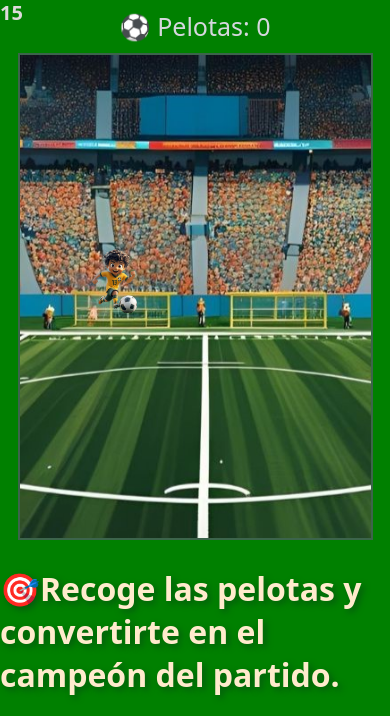
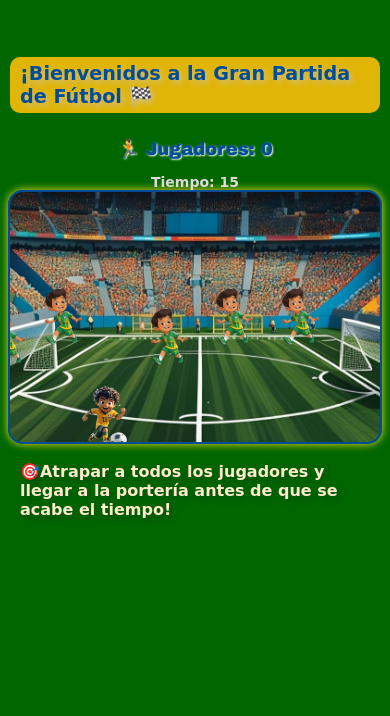
Before and after one commit to VanderleneO/juego.oop, a plain HTML site: page index.html in a window 390 px wide. Shown: the part 128-844 px from the top of the page. Drawn offline with Linux system fonts and the light colour scheme.

Commit message:
Actualizo HTML, JS, CSS y agrego imagen jugadores.png

```diff
--- a/index.html
+++ b/index.html
@@ -9,15 +9,14 @@
 </head>
 
 <body>
-    <h1>¡Bienvenido a la Gran Partida de Fútbol!</h1>
-    <div id="puntos"> &#9917 Pelotas: 0</div>
-    <div id="tiempo"> &#9201; Tiempo: 20</div>
+    <h1>¡Bienvenidos a la Gran Partida de Fútbol &#127937;</h1>
+    <div id="puntos"> &#127939; Jugadores: 0</div>
+    <div id="tiempo"> &#128336; Tiempo: 20</div>
     <div id="game-container"></div>
-    <h2>🎯Recoge las pelotas y convertirte en el campeón del partido.</h2>
+    <h2>🎯Atrapar a todos los jugadores y llegar a la portería antes de que se acabe el tiempo!</h2>
     </div>
     </div>
     <audio id="musica-fondo" src="musica1.mpeg" autoplay loop></audio>
-    <audio id="sonido-gol" src="goal.mp3" preload="auto"></audio>
     <script type="module" src="main.js"></script>
 </body>
 
--- a/main.js
+++ b/main.js
@@ -1,38 +1,193 @@
+// HERENCIA//
+class ObjetoJuego {
+  constructor(container, x, y, width, height) {
+    this.container = container;
+    this.x = x;
+    this.y = y;
+    this.width = width;
+    this.height = height;
+
+    this.element = document.createElement("div");
+    this.element.style.position = "absolute";
+    this.element.style.width = `${this.width}px`;
+    this.element.style.height = `${this.height}px`;
+    this.container.appendChild(this.element);
+
+    this.actualizarPosicion();
+  }
+
+  actualizarPosicion() {
+    this.element.style.left = `${this.x}px`;
+    this.element.style.top = `${this.y}px`;
+  }
+
+  mover() {}
+
+  colisionaCon(objeto) {
+    return (
+      this.x < objeto.x + objeto.width &&
+      this.x + this.width > objeto.x &&
+      this.y < objeto.y + objeto.height &&
+      this.y + this.height > objeto.y
+    );
+  }
+}
+
+class Personaje extends ObjetoJuego {
+  constructor(container, imgSrc, x, y) {
+    super(container, x, y, 70, 80);
+
+    this.velocidad = 10;
+    this.saltando = false;
+    this.direccion = "derecha";
+
+    this.img = document.createElement("img");
+    this.img.src = imgSrc;
+    this.img.style.width = "100%";
+    this.img.style.height = "100%";
+    this.img.style.objectFit = "contain";
+    this.img.style.objectPosition = "bottom";
+    this.img.style.transition = "transform 0.2s ease";
+    this.element.appendChild(this.img);
+  }
+
+  mover(evento) {
+    const contRect = this.container.getBoundingClientRect();
+
+    if (evento.key === "ArrowRight") {
+      this.x += this.velocidad;
+      const maxX = contRect.width - this.width;
+      if (this.x > maxX) this.x = maxX;
+
+      this.direccion = "derecha";
+      this.img.style.transform = "scaleX(1)";
+    } else if (evento.key === "ArrowLeft") {
+      this.x -= this.velocidad;
+      if (this.x < 0) this.x = 0;
+
+      this.direccion = "izquierda";
+      this.img.style.transform = "scaleX(-1)";
+    } else if (evento.key === "ArrowUp" && !this.saltando) {
+      this.saltar();
+    } else if (evento.key === "ArrowDown") {
+      this.agacharse();
+    }
+
+    this.actualizarPosicion();
+  }
+
+  saltar() {
+    this.saltando = true;
+
+    const alturaMaxima = Math.max(this.y - 120, 0);
+    const salto = setInterval(() => {
+      if (this.y > alturaMaxima) {
+        this.y -= 8;
+      } else {
+        clearInterval(salto);
+        this.caer();
+      }
+      this.actualizarPosicion();
+    }, 20);
+  }
+
+caer() {
+  const suelo = 190; // Altura Y del suelo donde el personaje debe aterrizar
+
+  const gravedad = setInterval(() => {
+    if (this.y + 8 >= suelo) {
+      this.y = suelo;
+      clearInterval(gravedad);
+      this.saltando = false;
+    } else {
+      this.y += 8;
+    }
+    this.actualizarPosicion();
+  }, 20);
+}
+
+
+  agacharse() {
+    this.element.style.transform = "scaleY(0.6)";
+    setTimeout(() => {
+      this.element.style.transform = "scaleY(1)";
+    }, 800);
+  }
+}
+
+class Moneda extends ObjetoJuego {
+  constructor(container, index, total) {
+    const width = 60;
+    const height = 60;
+
+    const containerRect = container.getBoundingClientRect();
+    const espacioEntre = 20;
+    const totalAncho = total * width + (total - 1) * espacioEntre;
+    const margenIzquierdo = (containerRect.width - totalAncho) / 2;
+
+    const x = margenIzquierdo + index * (width + espacioEntre);
+    const alturasPosibles = [80, 100, 200];
+    const y = containerRect.height - height - alturasPosibles[Math.floor(Math.random() * alturasPosibles.length)];
+
+    super(container, x, y, width, height);
+
+    this.xInicial = x;
+    this.velocidadX = 0.5 + Math.random() * 0.5;
+    if (Math.random() < 0.5) this.velocidadX *= -1;
+
+    const img = document.createElement("img");
+    img.src = "jugadores.png";
+    img.style.width = "100%";
+    img.style.height = "100%";
+    img.style.objectFit = "contain";
+    this.element.appendChild(img);
+  }
+
+  mover() {
+    const rangoMovimiento = 20;
+    this.x += this.velocidadX;
+
+    if (this.x > this.xInicial + rangoMovimiento) {
+      this.x = this.xInicial + rangoMovimiento;
+      this.velocidadX *= -1;
+    } else if (this.x < this.xInicial - rangoMovimiento) {
+      this.x = this.xInicial - rangoMovimiento;
+      this.velocidadX *= -1;
+    }
+
+    this.actualizarPosicion();
+  }
+}
+
 class Game {
   constructor() {
     this.container = document.getElementById("game-container");
 
-    // Personajes//
-    this.personaje1 = new Personaje("niño-futbol.png", 60, 190);  // Controlado
-    this.personaje2 = new Personaje("arbitro1.png", 850, 290); // Fijo
+    this.personaje1 = new Personaje(this.container, "niño-futbol.png", 60, 190);
+    this.personaje2 = new Personaje(this.container, "arbitro1.png", 850, 290);
 
-    // Agregar los personajes al contenedor
-    this.container.appendChild(this.personaje1.element);
-    this.container.appendChild(this.personaje2.element);
-
-    // Crear "monedas=pelotas"
     this.monedas = [];
     this.puntuacion = 0;
     this.tiempo = 20;
     this.puntosElement = document.getElementById("puntos");
-    for (let i = 0; i < 6; i++) {
-      const moneda = new Moneda();
-      this.monedas.push(moneda);
-      this.container.appendChild(moneda.element);
-    }
+
+    setTimeout(() => {
+      for (let i = 0; i < 8; i++) {
+        const moneda = new Moneda(this.container, i, 6);
+        this.monedas.push(moneda);
+      }
+      this.iniciarMovimientoMonedas();
+    }, 0);
 
     this.agregarEventos();
-    //temporizador
     this.iniciarTemporizador();
 
-    // Música: solo la primera vez que se presiona una tecla
     window.addEventListener("keydown", () => {
       const audio = document.getElementById("musica-fondo");
       if (audio && audio.paused) {
-        audio.currentTime = 17; // Empieza desde el segundo 17
+        audio.currentTime = 17;
         audio.play();
 
-        // Guardar el timeout para poder cancelarlo si termina antes
         this.musicaTimeout = setTimeout(() => {
           audio.pause();
           audio.currentTime = 0;
@@ -41,9 +196,15 @@ class Game {
     }, { once: true });
   }
 
+  iniciarMovimientoMonedas() {
+    setInterval(() => {
+      this.monedas.forEach(moneda => moneda.mover());
+    }, 30);
+  }
+
   agregarEventos() {
     window.addEventListener("keydown", (e) => {
-      if (["ArrowRight", "ArrowLeft", "ArrowUp"].includes(e.key)) {
+      if (["ArrowRight", "ArrowLeft", "ArrowUp", "ArrowDown"].includes(e.key)) {
         this.personaje1.mover(e);
       }
     });
@@ -58,23 +219,14 @@ class Game {
           this.container.removeChild(moneda.element);
           this.monedas.splice(index, 1);
           this.actualizarPuntuacion(1);
-
-          // 🔊 Reproducir sonido de gol
-          const sonidoGol = document.getElementById("sonido-gol");
-          if (sonidoGol) {
-            sonidoGol.currentTime = 0;
-            sonidoGol.play();
-          }
         }
       });
     }, 100);
   }
 
-
-
   actualizarPuntuacion(puntos) {
     this.puntuacion += puntos;
-    this.puntosElement.textContent = `Trofeo: ${this.puntuacion}`;
+    this.puntosElement.textContent = `Jugadores: ${this.puntuacion}`;
   }
 
   iniciarTemporizador() {
@@ -87,7 +239,6 @@ class Game {
       if (this.tiempo <= 0) {
         clearInterval(this.intervaloTiempo);
 
-        // Detener música y limpiar timeout si el tiempo termina antes que el setTimeout
         const audio = document.getElementById("musica-fondo");
         if (audio) {
           audio.pause();
@@ -104,117 +255,7 @@ class Game {
   }
 }
 
-class Personaje {
-  constructor(imgSrc, xInicial, yInicial) {
-    this.x = xInicial;
-    this.y = yInicial;
-    this.width = 70;
-    this.height = 80;
-    this.velocidad = 10;
-    this.saltando = false;
-
-    this.element = document.createElement("div");
-    this.element.classList.add("personaje");
-    this.element.style.width = `${this.width}px`;
-    this.element.style.height = `${this.height}px`;
-    this.element.style.position = "absolute";
-
-    const personajeSprite = document.createElement("img");
-    personajeSprite.src = imgSrc;
-    personajeSprite.style.width = "100%";
-    personajeSprite.style.height = "100%";
-    personajeSprite.style.objectFit = "contain";
-    personajeSprite.style.objectPosition = "bottom";
-
-    this.element.appendChild(personajeSprite);
-    this.actualizarPosicion();
-  }
-
-  mover(evento) {
-    if (evento.key === "ArrowRight") {
-      this.x += this.velocidad;
-      if (this.x > 940) this.x = 90; // límite derecha
-    } else if (evento.key === "ArrowLeft") {
-      this.x -= this.velocidad;
-      if (this.x < 0) this.x = 0; // límite izquierda
-    } else if (evento.key === "ArrowUp" && !this.saltando) {
-      this.saltar();
-    }
-    this.actualizarPosicion();
-  }
-
-  saltar() {
-    this.saltando = true;
-    const alturaMaxima = this.y - 200;
-
-    const salto = setInterval(() => {
-      if (this.y > alturaMaxima) {
-        this.y -= 8;
-      } else {
-        clearInterval(salto);
-        this.caer();
-      }
-      this.actualizarPosicion();
-    }, 20);
-  }
-
-  caer() {
-    const gravedad = setInterval(() => {
-      if (this.y < 180) {
-        this.y += 8;
-      } else {
-        clearInterval(gravedad);
-        this.saltando = false;
-      }
-      this.actualizarPosicion();
-    }, 20);
-  }
-
-  actualizarPosicion() {
-    this.element.style.left = `${this.x}px`;
-    this.element.style.top = `${this.y}px`;
-  }
-
-
-
-  colisionaCon(objeto) {
-    return (
-      this.x < objeto.x + objeto.width &&
-      this.x + this.width > objeto.x &&
-      this.y < objeto.y + objeto.height &&
-      this.y + this.height > objeto.y
-    );
-  }
-}
-
-class Moneda {
-  constructor() {
-    this.x = Math.random() * 300 + 350;
-    this.y = Math.random() * 200 + 10;
-    this.width = 40;
-    this.height = 40;
-
-    this.element = document.createElement("div");
-    this.element.classList.add("moneda");
-    this.element.style.position = "absolute";
-    this.element.style.width = `${this.width}px`;
-    this.element.style.height = `${this.height}px`;
-
-    const monedaImg = document.createElement("img");
-    monedaImg.src = "pelota.png";
-    monedaImg.style.width = "100%";
-    monedaImg.style.height = "100%";
-    monedaImg.style.objectFit = "contain";
-
-    this.element.appendChild(monedaImg);
-    this.actualizarPosicion();
-  }
-
-  actualizarPosicion() {
-    this.element.style.left = `${this.x}px`;
-    this.element.style.top = `${this.y}px`;
-  }
-}
-
 // Inicializar juego
-const juego = new Game();
+document.addEventListener("DOMContentLoaded", () => {
+  const juego = new Game();
+});
--- a/style.css
+++ b/style.css
@@ -1,68 +1,86 @@
 body {
   margin: 0;
-  font-family: system-ui, -apple-system, BlinkMacSystemFont, 'Segoe UI', Roboto, Oxygen, Ubuntu, Cantarell, 'Open Sans', 'Helvetica Neue', sans-serif;
+  font-family: 'Fredoka One', cursive;
   overflow: hidden;
   display: flex;
   justify-content: center;
   align-items: center;
   height: 100vh;
   flex-direction: column;
-  background-color: green;
+  background: #006600;
+  padding: 0 10px; /* pequeño padding para que no quede pegado a los bordes */
 }
 
 h1 {
-  font-size: 2.0rem;
+  font-size: 2rem;
   margin-bottom: 20px;
-  text-shadow: 3px 3px 6px #2304abaa;
-  background-color: rgb(223, 208, 7);
+  text-shadow: 3px 3px 6px #c7c5d1aa;
+  background-color: rgb(225, 181, 5);
+  border-radius: 10px;
+  color: #004D98;
+  padding: 5px 10px;
 }
 
 h2 {
-  font-size: 2.0rem;
+  font-size: 1.5rem;
   margin-bottom: 20px;
   text-shadow: 3px 3px 6px #074615aa;
   color: blanchedalmond;
+  border-radius: 10px;
+  padding: 5px 10px;
 }
 
 #game-container {
   position: relative;
   width: 90vw;
-  height: 800px;
-  aspect-ratio: 16/9;
+  max-width: 1200px;
+  aspect-ratio: 16 / 9;
+  height: 400px;
+  min-height: 400px;
   background-image: url("campo2 canva.jpg");
   background-size: cover;
   background-repeat: no-repeat;
   background-position: bottom;
-  border: 2px solid #3c644b;
+  border: 5px solid #004D98;
+  border-radius: 15px;
+  box-shadow: 0 0 20px #F7DF1E;
   overflow: hidden;
 }
 
 .personaje {
-  background-color: transparent; /* quitar el fondo verde */
-  border: none; /* quitar borde que tapa la imagen */
+  background-color: transparent;
+  border: none;
   overflow: hidden;
   width: 10%;
   height: 18%;
+  position: absolute; /* importante para posicionarlos dentro del contenedor */
 }
 
-.Pelotas {
+.Jugadores {
   position: absolute;
-  width: 10px;
-  height: 10px;
-  background-color: transparent; /* Aquí faltaba valor */
+  width: 100%;
+  height: 100%;
+  background-color: transparent;
   border-radius: 50%;
 }
 
 #puntos {
+  font-family: 'Arial Black', Gadget, sans-serif;
   font-size: 25px;
+  color: #004D98;
+  text-shadow: 1px 1px 2px #FFF;
   text-align: center;
-  margin: 10px 0;
-  color: rgb(213, 215, 221);
+  margin: 10px 20px;
 }
 
 #descripcion {
+  background-color: #3c644b;
   text-align: center;
   color: rgb(233, 237, 239);
+  padding: 10px;
+  border-radius: 8px;
+  max-width: 90vw;
+  margin: 10px auto;
 }
 
 .personaje img {
@@ -83,6 +101,8 @@ h2 {
   font-weight: bold;
   color: rgb(39, 106, 67);
   z-index: 100;
+  flex-wrap: wrap;
+  max-width: calc(100vw - 20px); /* evita que se salga del viewport */
 }
 
 #tiempo {
@@ -91,8 +111,78 @@ h2 {
   color: rgb(221, 218, 218);
   position: absolute;
   top: 100px;
-  right: 300px; /* aumenta este valor si quieres más separación del borde */
+  right: 300px;
   z-index: 100;
+  transition: all 0.3s ease;
+}
+
+/* MEDIA QUERIES PARA RESPONSIVE */
+
+@media (max-width: 768px) {
+  h1 {
+    font-size: 1.5rem;
+  }
+  h2 {
+    font-size: 1.2rem;
+  }
+  #game-container {
+    width: 95vw;
+    height: auto;
+    min-height: 300px;
+    border-width: 3px;
+    box-shadow: 0 0 10px #F7DF1E;
+  }
+  .personaje {
+    width: 15%;
+    height: 25%;
+  }
+  #puntos {
+    font-size: 20px;
+    margin: 5px 10px;
+  }
+  #info-juego {
+    font-size: 16px;
+    gap: 20px;
+    position: relative;
+    top: auto;
+    left: auto;
+    justify-content: center;
+  }
+  #tiempo {
+    position: relative;
+    top: auto;
+    right: auto;
+    margin-top: 10px;
+    font-size: 16px;
+  }
+}
+
+@media (max-width: 480px) {
+  h1 {
+    font-size: 1.2rem;
+  }
+  h2 {
+    font-size: 1rem;
+  }
+  .personaje {
+    width: 20%;
+    height: 30%;
+  }
+  #puntos {
+    font-size: 18px;
+  }
+  #game-container {
+    height: auto;
+    min-height: 250px;
+    border-width: 2px;
+    box-shadow: 0 0 8px #F7DF1E;
+  }
+  #info-juego {
+    font-size: 14px;
+  }
+  #tiempo {
+    font-size: 14px;
+  }
 }
 
 @keyframes zoomIn {
```
Also changed, not shown: jugadores.png (added).
